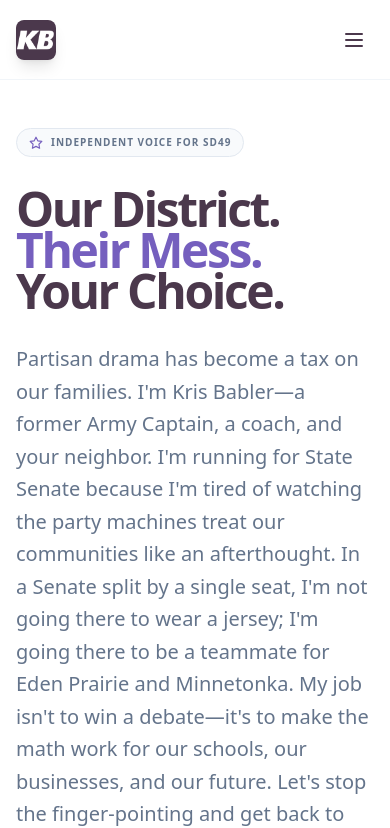
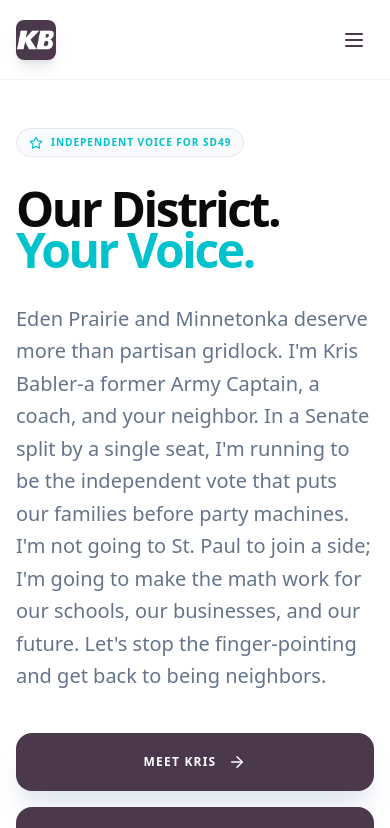
Before and after one commit to kbabler/sd49-senate-site, a React (Vite) app: page / in a window 390 px wide. Shown: the top 828 px of the page. Built offline with nearby package versions, Linux system fonts and the light colour scheme.

Commit message:
Update campaign palette and hero/nav copy

```diff
--- a/src/App_live.jsx
+++ b/src/App_live.jsx
@@ -26,8 +26,8 @@ const CONFIG = {
     name: "KRIS BABLER",
     title: "Babler for State Senate",
     district: "SD49 (Eden Prairie & Minnetonka)",
-    color: "#755FBE", // Signature Purple
-    accent: "#10b981", // Emerald Green
+    color: "#4B384C", // Dark purple (primary)
+    accent: "#00c2cc", // Poll-tested teal (accent)
   },
 
   links: {
@@ -60,8 +60,8 @@ const CONFIG = {
   },
 
   copy: {
-    heroLead: "Our District. Their Mess. Your Choice.",
-    heroSub: "Partisan drama has become a tax on our families. I'm Kris Babler—a former Army Captain, a coach, and your neighbor. I'm running for State Senate because I'm tired of watching the party machines treat our communities like an afterthought.\nIn a Senate split by a single seat, I'm not going there to wear a jersey; I'm going there to be a teammate for Eden Prairie and Minnetonka. My job isn't to win a debate—it's to make the math work for our schools, our businesses, and our future. Let's stop the finger-pointing and get back to being neighbors again.",
+    heroLead: "Our District. Your Voice.",
+    heroSub: "Eden Prairie and Minnetonka deserve more than partisan gridlock. I'm Kris Babler-a former Army Captain, a coach, and your neighbor. In a Senate split by a single seat, I'm running to be the independent vote that puts our families before party machines. I'm not going to St. Paul to join a side; I'm going to make the math work for our schools, our businesses, and our future. Let's stop the finger-pointing and get back to being neighbors.",
     bioTitle: "A Neighbor Running To Make A Difference",
     bioShort: "I'm a dad, a local business owner, and a neighbor who believes that if you see a problem, you step up. My path to this campaign wasn't through politics; it was through service.",
     bioLong: "Leadership Under Pressure As a U.S. Army Captain, I learned that leadership isn't about rank—it's about the mission and the people. When a plan fails in the field, you don't point fingers; you adapt and get the job done. I'm bringing that same \"mission-first\" accountability to St. Paul.\nCutting the Red Tape Working in School Administration, I saw how top-down mandates from the state get in the way of actual learning. We need to stop the experiments and start supporting our teachers and parents so our kids can thrive.\nBuilding the Team Coaching basketball is where I've seen the real Minnesota. It's about discipline and showing up for each other. I'm not a career politician—I'm running to be a teammate for Eden Prairie and Minnetonka.\nProtecting the Bottom Line As a Business Owner, I know the weight of a budget. Every dollar St. Paul spends comes out of your pocket. I will treat your tax dollars with the same respect I treat my own bottom line—because you've earned it.",
@@ -122,7 +122,7 @@ const PledgeForm = () => {
     <div className="max-w-2xl mx-auto">
       {/* Header Context */}
       <div className="mb-12 text-center">
-        <div className="inline-flex items-center justify-center gap-2 px-4 py-2 rounded-full text-[10px] font-black uppercase tracking-widest mb-6 border bg-emerald-50 text-emerald-700 border-emerald-200 shadow-sm">
+        <div className="inline-flex items-center justify-center gap-2 px-4 py-2 rounded-full text-[10px] font-black uppercase tracking-widest mb-6 border shadow-sm" style={{ backgroundColor: '#ecfeff', color: '#0e7490', borderColor: '#a5f3fc' }}>
           <CheckCircle2 size={14} /> 100% Refundable via MN PCR
         </div>
         <h1 className="text-4xl lg:text-5xl font-black text-brand-navy mb-6 leading-tight">
@@ -137,7 +137,7 @@ const PledgeForm = () => {
             <p className="text-[12px] font-bold text-slate-600 uppercase tracking-wide mt-2">PCR-Refundable Amount</p>
           </div>
           <div className="bg-slate-50 p-6 rounded-2xl border border-slate-200">
-            <p className="text-3xl font-black text-emerald-600">$0</p>
+            <p className="text-3xl font-black" style={{ color: CONFIG.branding.accent }}>$0</p>
             <p className="text-[12px] font-bold text-slate-600 uppercase tracking-wide mt-2">Your Net Cost (via MN PCR)</p>
           </div>
         </div>
@@ -263,8 +263,8 @@ const App = () => {
           </div>
         </div>
 
-        <div className="hidden md:flex items-center gap-8 text-[11px] font-black uppercase tracking-widest text-slate-400">
-          <button onClick={() => scrollToSection('issues')} className="hover:text-brand-navy transition-colors">Playbook</button>
+        <div className="hidden md:flex items-center gap-8 text-[11px] font-black uppercase tracking-widest text-black">
+          <button onClick={() => scrollToSection('issues')} className="transition-colors hover:text-brand-navy">Playbook</button>
           <button onClick={() => scrollToSection('listening-post')} className="hover:text-brand-navy transition-colors">Listening Post</button>
           <button onClick={() => scrollToSection('about')} className="hover:text-brand-navy transition-colors">The Man</button>
           <button onClick={() => scrollToSection('service')} className="hover:text-brand-navy transition-colors">Service in Action</button>
@@ -272,17 +272,17 @@ const App = () => {
             href="https://docs.google.com/forms/d/e/1FAIpQLSemYpQe56U2EBXr7LbdN_-YVMF4E-BZxzw19xkbwbzkf3o-qQ/viewform?usp=dialog"
             target="_blank"
             rel="noopener noreferrer"
-            className="normal-case text-white px-6 py-3 rounded-full shadow-lg transition-all hover:scale-105 active:scale-95"
-            style={{ backgroundColor: CONFIG.branding.color }}
+            className="normal-case text-black px-6 py-3 rounded-full shadow-lg transition-all hover:scale-105 active:scale-95"
+            style={{ backgroundColor: CONFIG.branding.accent }}
           >
             Get Involved
           </a>
           <button
             onClick={() => scrollToSection('pcr')}
-            className="text-white px-6 py-3 rounded-full shadow-lg transition-all hover:scale-105 active:scale-95"
-            style={{ backgroundColor: CONFIG.branding.color }}
+            className="text-black px-6 py-3 rounded-full shadow-lg transition-all hover:scale-105 active:scale-95"
+            style={{ backgroundColor: CONFIG.branding.accent }}
           >
-            $75 Refund
+            Donate
           </button>
         </div>
 
@@ -292,8 +292,8 @@ const App = () => {
       </div>
 
       {isMenuOpen && (
-        <div className="md:hidden bg-white border-b border-slate-100 p-8 space-y-6 flex flex-col items-center text-[12px] font-black uppercase tracking-widest">
-          <button onClick={() => scrollToSection('issues')}>Playbook</button>
+        <div className="md:hidden bg-white border-b border-slate-100 p-8 space-y-6 flex flex-col items-center text-[12px] font-black uppercase tracking-widest text-black">
+          <button onClick={() => scrollToSection('issues')} className="hover:text-brand-navy transition-colors">Playbook</button>
           <button onClick={() => scrollToSection('listening-post')}>Listening Post</button>
           <button onClick={() => scrollToSection('about')}>The Man</button>
           <button onClick={() => scrollToSection('service')}>Service in Action</button>
@@ -311,7 +311,7 @@ const App = () => {
             className="w-full py-4 rounded-xl text-white text-center shadow-lg"
             style={{ backgroundColor: CONFIG.branding.color }}
           >
-            $75 Refund / Donate
+            Donate
           </button>
         </div>
       )}
@@ -327,12 +327,22 @@ const App = () => {
         <div className="max-w-7xl mx-auto px-4 sm:px-6 lg:px-8">
           <div className="grid lg:grid-cols-2 gap-16 items-center">
             <div className="relative z-10">
-              <div className="inline-flex items-center gap-2 px-3 py-1.5 rounded-full text-[10px] font-black uppercase tracking-widest mb-8 bg-slate-50 border border-slate-200 text-slate-500">
-                <Star size={14} style={{ color: CONFIG.branding.color }} /> Independent Voice for SD49
+              <div className="inline-flex items-center gap-2 px-3 py-1.5 rounded-full text-[10px] font-black uppercase tracking-widest mb-8 bg-slate-50 border border-slate-200" style={{ color: CONFIG.branding.accent }}>
+                <Star size={14} style={{ color: CONFIG.branding.accent }} /> Independent Voice for SD49
               </div>
               <h1 className="text-5xl md:text-8xl font-black text-brand-navy leading-[0.85] mb-8 tracking-tighter">
                 {CONFIG.copy.heroLead.split('.').map((part, i) => (
-                  <span key={i} className={i === 1 ? 'block' : ''} style={i === 1 ? { color: CONFIG.branding.color } : {}}>
+                  <span
+                    key={i}
+                    className={i === 1 ? 'block' : ''}
+                    style={
+                      i === 0
+                        ? { color: '#0a0a0a' }
+                        : i === 1
+                        ? { color: CONFIG.branding.accent }
+                          : {}
+                    }
+                  >
                     {part}{i < 3 && part ? '.' : ''}
                   </span>
                 ))}
@@ -362,14 +372,14 @@ const App = () => {
           <div className="grid md:grid-cols-2 gap-8 max-w-5xl mx-auto">
             {CONFIG.issues.map((issue, i) => (
               <div key={i} className="bg-white p-10 rounded-[2.5rem] shadow-sm border border-slate-100 hover:shadow-xl transition-all group">
-                <div className="w-14 h-14 rounded-2xl mb-8 flex items-center justify-center text-white transition-transform group-hover:scale-110" style={{ backgroundColor: CONFIG.branding.color }}>
+                <div className="w-14 h-14 rounded-2xl mb-8 flex items-center justify-center text-white transition-transform group-hover:scale-110" style={{ backgroundColor: '#4B384C' }}>
                   {issue.icon}
                 </div>
                 <h3 className="text-2xl font-black mb-6 text-brand-navy">{issue.title}</h3>
                 <ul className="space-y-4">
                   {issue.points.map((pt, j) => (
                     <li key={j} className="flex gap-3 text-sm text-slate-600 font-medium leading-relaxed">
-                      <CheckCircle2 size={18} className="text-emerald-500 shrink-0 mt-0.5" />
+                      <CheckCircle2 size={18} className="shrink-0 mt-0.5" style={{ color: CONFIG.branding.accent }} />
                       {pt}
                     </li>
                   ))}
@@ -388,7 +398,7 @@ const App = () => {
               <div className="inline-flex items-center gap-2 px-3 py-1 rounded-full text-[10px] font-black uppercase tracking-widest mb-6 bg-white/10 text-white/80 border border-white/10">
                 <MessageSquare size={14} /> The Listening Post
               </div>
-              <h2 className="text-4xl md:text-6xl font-black mb-6 tracking-tighter leading-none italic uppercase">Your Voice. <br/><span style={{ color: CONFIG.branding.color }}>My Mission.</span></h2>
+              <h2 className="text-4xl md:text-6xl font-black mb-6 tracking-tighter leading-none italic uppercase">Your Voice. <br/><span style={{ color: CONFIG.branding.accent }}>My Mission.</span></h2>
               <p className="text-slate-400 text-lg font-medium leading-relaxed mb-8">Representative government only works when the representative listens. Tell Kris what issues are impacting your family in SD49.</p>
               <div className="space-y-4">
                 <div className="flex items-center gap-4 text-sm font-bold">
@@ -410,7 +420,7 @@ const App = () => {
                       type="text"
                       value={formData.name}
                       onChange={(e) => setFormData({ ...formData, name: e.target.value })}
-                      className="w-full bg-slate-800 border-none rounded-xl p-4 text-white focus:ring-2 focus:ring-purple-500 transition-all"
+                      className="w-full bg-slate-800 border-none rounded-xl p-4 text-white focus:ring-2 focus:ring-brand-teal transition-all"
                       placeholder="Neighbor Name"
                     />
                   </div>
@@ -421,7 +431,7 @@ const App = () => {
                       value={formData.message}
                       onChange={(e) => setFormData({ ...formData, message: e.target.value })}
                       required
-                      className="w-full bg-slate-800 border-none rounded-xl p-4 text-white focus:ring-2 focus:ring-purple-500 transition-all"
+                      className="w-full bg-slate-800 border-none rounded-xl p-4 text-white focus:ring-2 focus:ring-brand-teal transition-all"
                       placeholder="Tax reform, school safety, local zoning..."
                     ></textarea>
                   </div>
@@ -429,19 +439,19 @@ const App = () => {
                     type="submit"
                     disabled={isSubmitting}
                     className="w-full py-5 rounded-2xl font-black uppercase text-xs tracking-widest flex items-center justify-center gap-3 transition-all hover:scale-[1.02] active:scale-95 shadow-xl disabled:opacity-50 disabled:cursor-not-allowed"
-                    style={{ backgroundColor: CONFIG.branding.color }}
+                    style={{ backgroundColor: CONFIG.branding.accent }}
                   >
                     {isSubmitting ? 'Sending...' : 'Send Message'} <Send size={16} />
                   </button>
                 </form>
               ) : (
-                <div className="bg-emerald-500/10 border border-emerald-500/20 p-12 rounded-3xl text-center space-y-4">
-                  <div className="w-16 h-16 bg-emerald-500 rounded-full flex items-center justify-center mx-auto mb-6 text-white">
+                <div className="p-12 rounded-3xl text-center space-y-4" style={{ backgroundColor: '#ecfeff', border: '1px solid #a5f3fc' }}>
+                  <div className="w-16 h-16 rounded-full flex items-center justify-center mx-auto mb-6 text-white" style={{ backgroundColor: CONFIG.branding.accent }}>
                     <CheckCircle2 size={32} />
                   </div>
                   <h3 className="text-2xl font-black italic">Message Received</h3>
                   <p className="text-slate-400 font-medium">Thank you for sharing your priorities. Kris and the team will review this as we build our policy platform.</p>
-                  <button onClick={() => setFormSubmitted(false)} className="text-[10px] font-black uppercase tracking-widest text-emerald-500 pt-4">Send another message</button>
+                  <button onClick={() => setFormSubmitted(false)} className="text-[10px] font-black uppercase tracking-widest pt-4" style={{ color: CONFIG.branding.accent }}>Send another message</button>
                 </div>
               )}
             </div>
@@ -483,7 +493,7 @@ const App = () => {
                   {CONFIG.copy.bioLong.split('\n').map((item, i) => (
                     <li key={i} className="flex gap-3">
                       {!item.startsWith("I'm not interested") && (
-                        <CheckCircle2 size={20} className="text-emerald-500 shrink-0 mt-1" />
+                        <CheckCircle2 size={20} className="text-brand-teal shrink-0 mt-1" />
                       )}
                       <span className={item.startsWith("I'm not interested") ? "mt-4" : ""}>
                         {(() => {
--- a/tailwind.config.cjs
+++ b/tailwind.config.cjs
@@ -9,8 +9,10 @@ module.exports = {
     extend: {
       colors: {
         brand: {
-          purple: "#755FBE",
+          purple: "#4B384C",
+          teal: "#00c2cc",
           navy: "#4B384C",
+          ink: "#0a0a0a",
         }
       }
     },
```
Also changed, not shown: public/images/campaign-poster.png (added).
